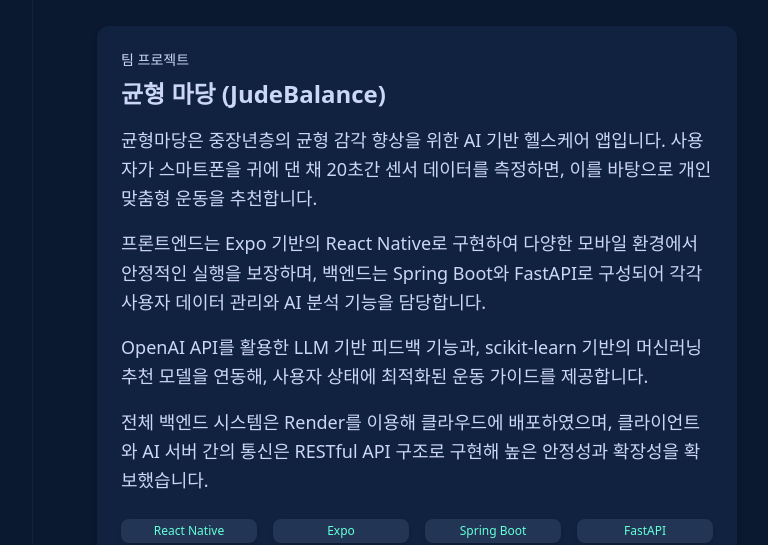
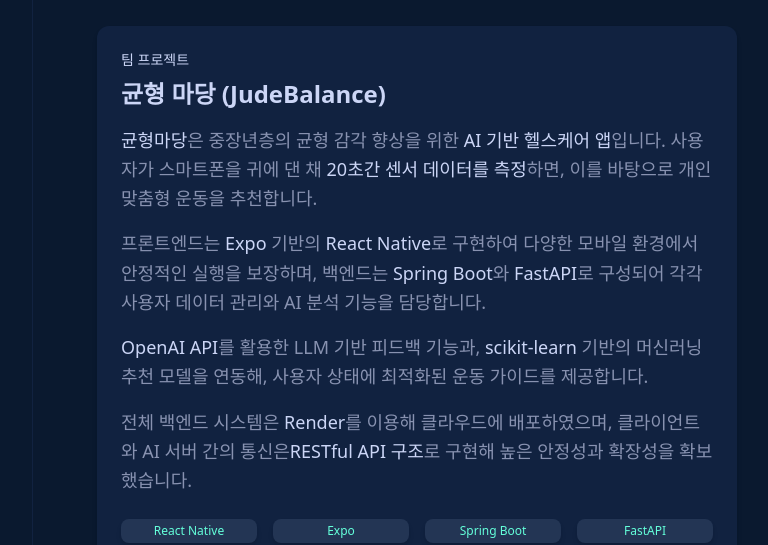
Before and after one commit to youngmin63/my-portfolio, a React (Vite) app: page / in a window 1280 px wide. Shown: the part 2240-2785 px from the top of the page, without its empty margins (479-1247 px from the left). Built offline with nearby package versions, Linux system fonts and the light colour scheme.

Commit message:
앱 시연 영상 추가

```diff
--- a/src/components/Projects.jsx
+++ b/src/components/Projects.jsx
@@ -7,29 +7,38 @@
         <p className="text-sm text-[#ccd6f6] font-medium mb-2">팀 프로젝트</p>
         <h3 className="text-2xl font-semibold mb-4">균형 마당 (JudeBalance)</h3>
 
-        <p className="mb-4">
-          균형마당은 중장년층의 균형 감각 향상을 위한 AI 기반 헬스케어 앱입니다.
-          사용자가 스마트폰을 귀에 댄 채 20초간 센서 데이터를 측정하면, 이를
-          바탕으로 개인 맞춤형 운동을 추천합니다.
+        <p className="mb-4 text-[#8892b0]">
+          <span className="text-[#ccd6f6] font-medium">균형마당</span>은
+          중장년층의 균형 감각 향상을 위한{" "}
+          <span className="text-[#ccd6f6]">AI 기반 헬스케어 앱</span>입니다.
+          사용자가 스마트폰을 귀에 댄 채{" "}
+          <span className="text-[#ccd6f6]">20초간 센서 데이터를 측정</span>하면,
+          이를 바탕으로 개인 맞춤형 운동을 추천합니다.
         </p>
 
-        <p className="mb-4">
-          프론트엔드는 Expo 기반의 React Native로 구현하여 다양한 모바일
-          환경에서 안정적인 실행을 보장하며, 백엔드는 Spring Boot와 FastAPI로
-          구성되어 각각 사용자 데이터 관리와 AI 분석 기능을 담당합니다.
+        <p className="mb-4 text-[#8892b0]">
+          프론트엔드는 <span className="text-[#ccd6f6]">Expo</span> 기반의{" "}
+          <span className="text-[#ccd6f6]">React Native</span>로 구현하여 다양한
+          모바일 환경에서 안정적인 실행을 보장하며, 백엔드는{" "}
+          <span className="text-[#ccd6f6]">Spring Boot</span>와{" "}
+          <span className="text-[#ccd6f6]">FastAPI</span>로 구성되어 각각 사용자
+          데이터 관리와 AI 분석 기능을 담당합니다.
         </p>
 
-        <p className="mb-4">
-          OpenAI API를 활용한 LLM 기반 피드백 기능과, scikit-learn 기반의
-          머신러닝 추천 모델을 연동해, 사용자 상태에 최적화된 운동 가이드를
-          제공합니다.
+        <p className="mb-4 text-[#8892b0]">
+          <span className="text-[#ccd6f6]">OpenAI API</span>를 활용한 LLM 기반
+          피드백 기능과, <span className="text-[#ccd6f6]">scikit-learn</span>{" "}
+          기반의 머신러닝 추천 모델을 연동해, 사용자 상태에 최적화된 운동
+          가이드를 제공합니다.
         </p>
 
-        <p className="mb-4">
-          전체 백엔드 시스템은 Render를 이용해 클라우드에 배포하였으며,
-          클라이언트와 AI 서버 간의 통신은 RESTful API 구조로 구현해 높은
+        <p className="mb-4 text-[#8892b0]">
+          전체 백엔드 시스템은 <span className="text-[#ccd6f6]">Render</span>를
+          이용해 클라우드에 배포하였으며, 클라이언트와 AI 서버 간의 통신은
+          <span className="text-[#ccd6f6]">RESTful API 구조</span>로 구현해 높은
           안정성과 확장성을 확보했습니다.
         </p>
+
         <div className="grid grid-cols-2 sm:grid-cols-3 md:grid-cols-4 gap-4 mt-6">
           {[
             "React Native",
@@ -48,6 +57,15 @@
             </div>
           ))}
         </div>
+        <div className="mt-8 flex justify-center">
+          <div className="w-[400px] h-[640px] rounded-xl overflow-hidden shadow-lg bg-black">
+            <video
+              src="../public/균형마당 비디오.mp4"
+              controls
+              className="w-full h-full object-contain"
+            />
+          </div>
+        </div>
       </div>
     </section>
   );
```
Also changed, not shown: 1 other file (tests, documents, lock files or other folders).
